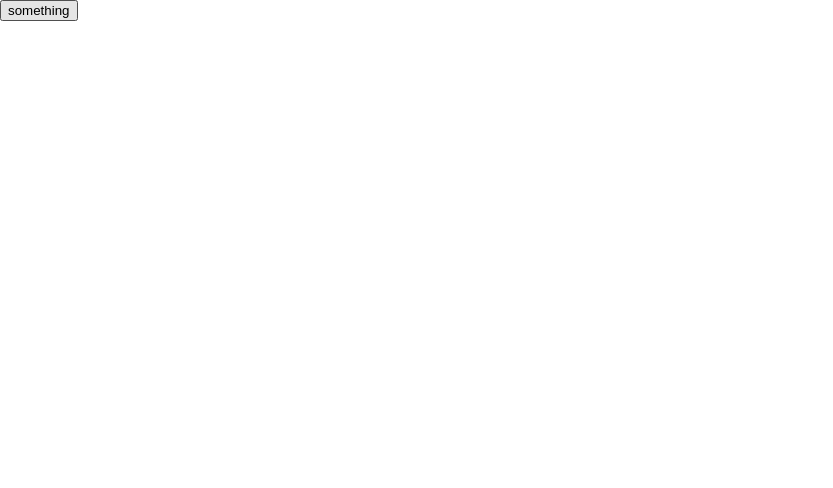
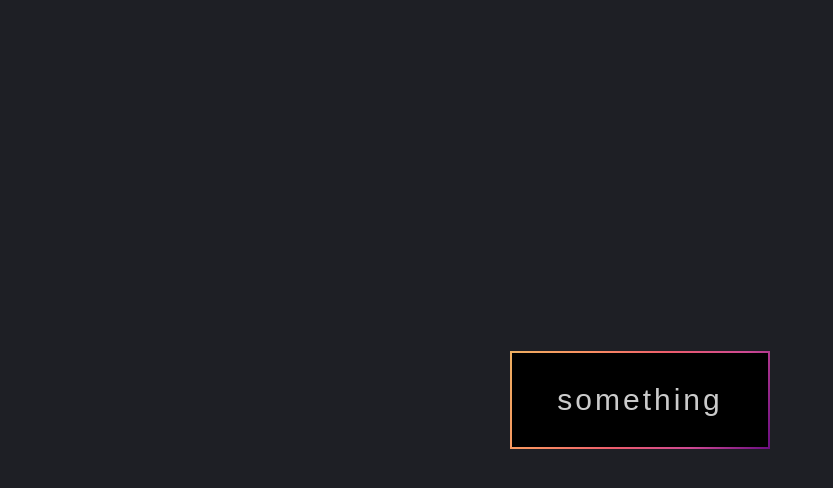
Before and after one commit to rkumayan/CSS_Projects, a plain HTML site: page colorful button/index.html in a window 1280 px wide. Shown: the whole page, without its empty margins (0-833 px from the left). Drawn offline with Linux system fonts and the light colour scheme.

Commit message:
finished colorful button project

```diff
--- a/colorful button/style.css
+++ b/colorful button/style.css
@@ -1,6 +1,8 @@
 html,body{
     margin:0;
     padding:0;
+    background-color: var(--body-bg);
+    font-family: var(--font-family);
 }
 :root{
     --font-family: 'Karla', sans-serif;
@@ -14,3 +16,31 @@ html,body{
     --grad-color1: #ce4993;
     --grad-color1: #6a0d83;
 }
+.container{
+    display:flex;
+    justify-content: center;
+    align-items: center;
+    height: 100vh;
+}
+.button-border{
+    background: linear-gradient(120deg, #eeaf61,#fb9062,#ee5d6c,#ce4993,#6a0d83);
+    padding:2px;
+}
+.button{
+    border:none;
+    background: var(--btn-bg);
+    color: var(--btn-color);
+    padding:1em 1.5em;
+    cursor:pointer;
+    font-size:30px;
+    font-family: inherit;
+    letter-spacing: .1em;
+
+}
+.button-border:hover{
+    background: linear-gradient(240deg, #eeaf61,#fb9062,#ee5d6c,#ce4993,#6a0d83);
+}
+.button-border:hover .button{
+    color: var(--btn-color-hover);
+    padding:1.1em 1.6em;
+}
```
